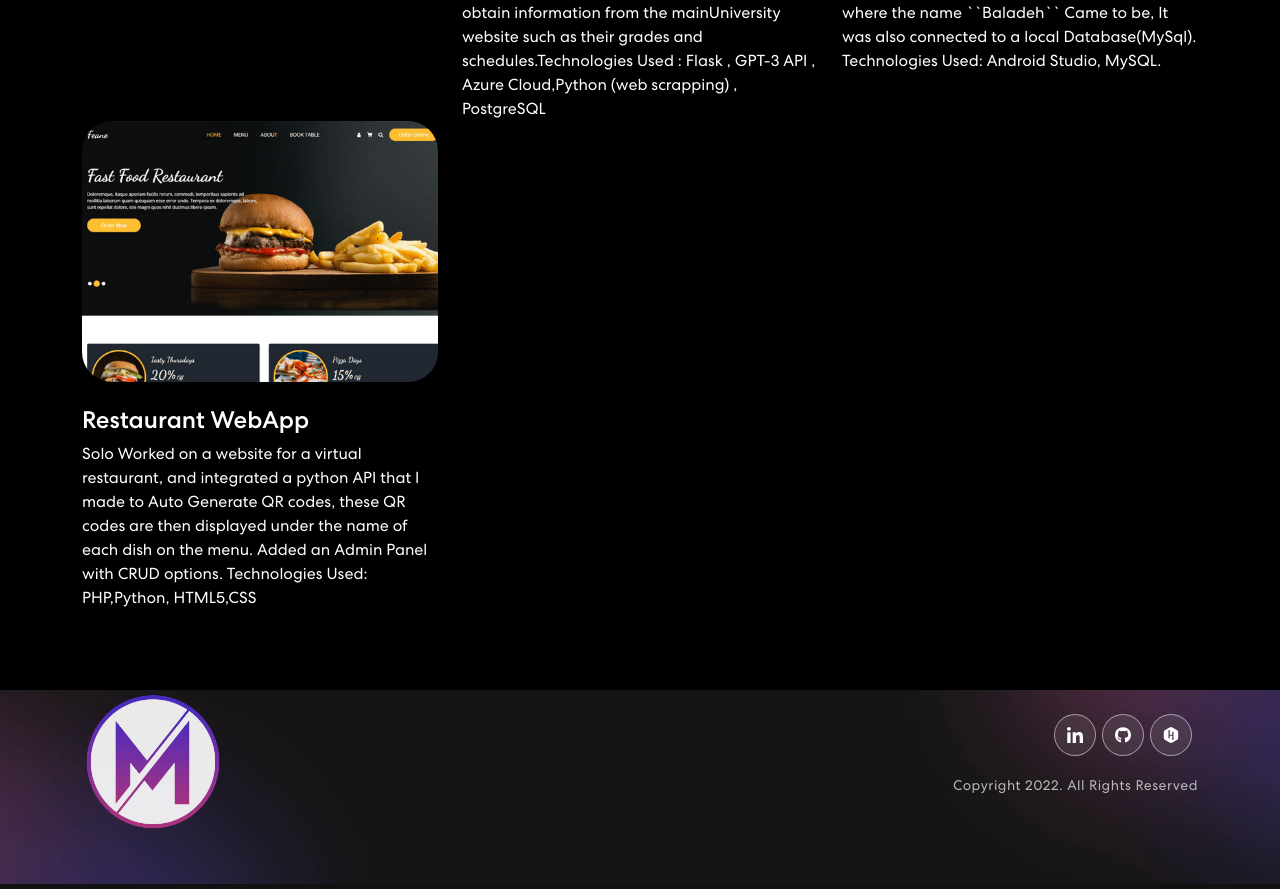
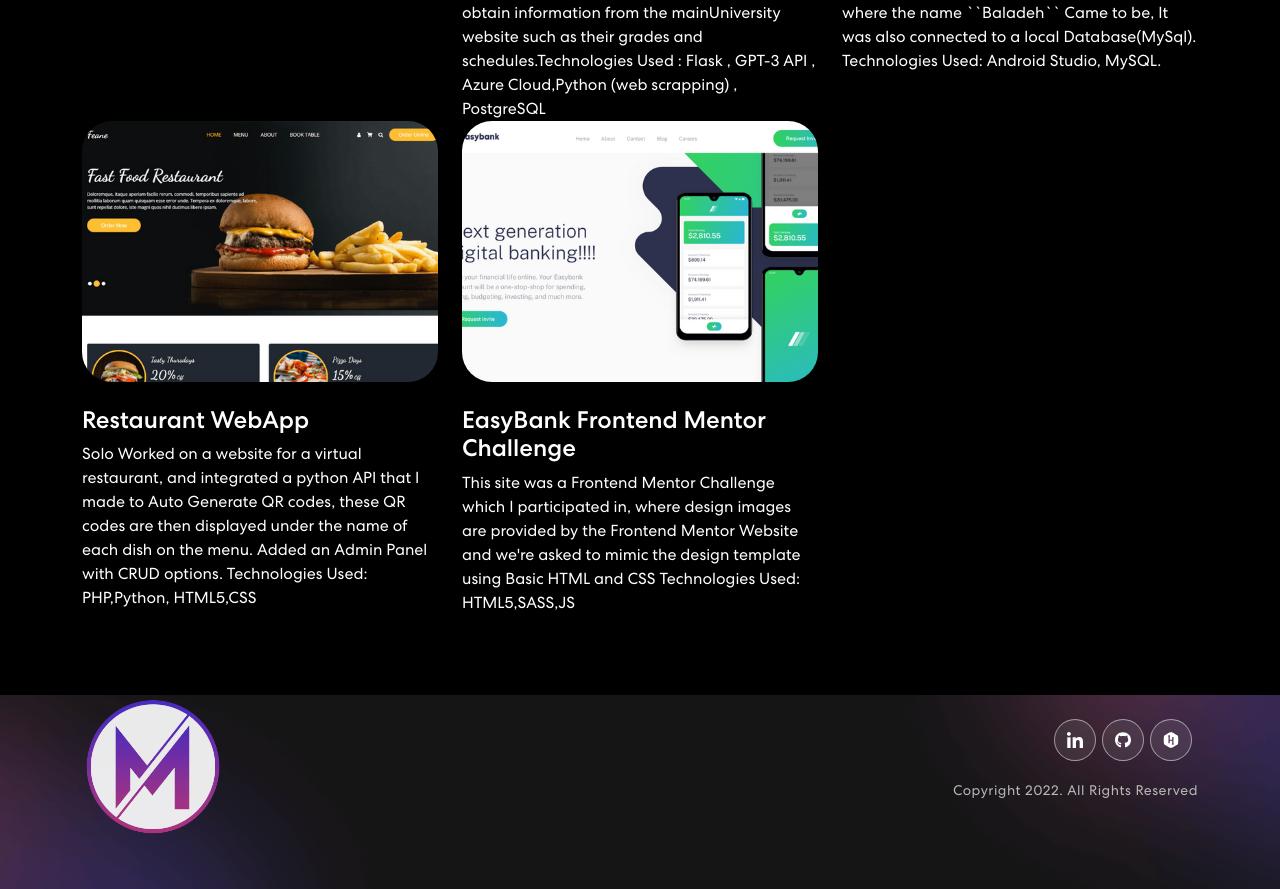
Before and after one commit to mo-chr/react-portfolio, a React (Create React App) app: page / in a window 1280 px wide. Shown: the part 2102-2991 px from the top of the page. Built offline with nearby package versions, Linux system fonts and the light colour scheme.

Commit message:
added easybank to the projects list

```diff
--- a/src/components/Projects.js
+++ b/src/components/Projects.js
@@ -5,6 +5,7 @@ import dreamRun from "../assets/img/dreamRun.png";
 import baladeh from "../assets/img/baladeh.png";
 import austy from "../assets/img/austy.png";
 import restaurant from "../assets/img/restaurant.png";
+import easyBank from "../assets/img/easyBank.png";
 import TrackVisibility from "react-on-screen";
 
 export const Projects = () => {
@@ -32,6 +33,12 @@ export const Projects = () => {
       description:
         "Solo Worked on a website for a virtual restaurant, and integrated a python API that I made to Auto Generate QR codes, these QR codes are then displayed under the name of each dish on the menu. Added an Admin Panel with CRUD options. Technologies Used: PHP,Python, HTML5,CSS",
       imgUrl: restaurant,
+    },
+    {
+      title: "EasyBank Frontend Mentor Challenge",
+      description:
+        "This site was a Frontend Mentor Challenge which I participated in, where design images are provided by the Frontend Mentor Website and we're asked to mimic the design template using Basic HTML and CSS Technologies Used: HTML5,SASS,JS",
+      imgUrl: easyBank,
     },
   ];
 
```
Also changed, not shown: src/assets/img/easyBank.png (added).
